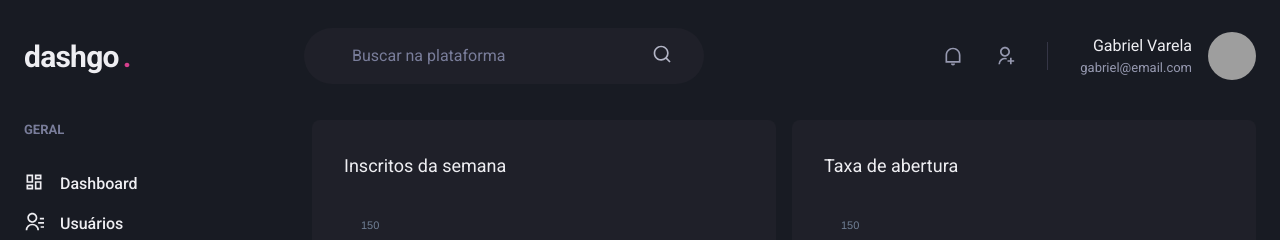
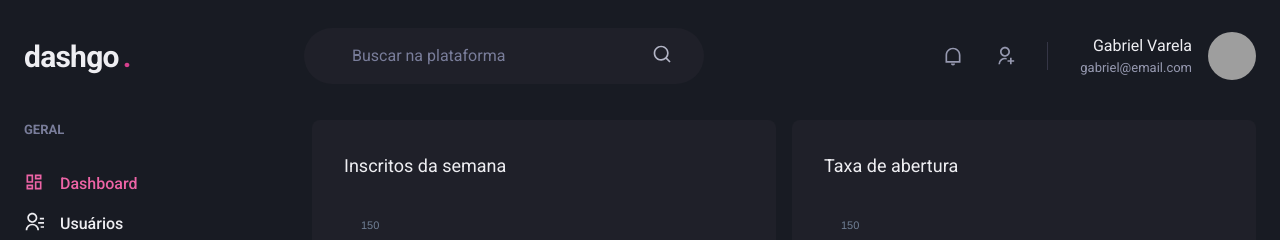
Before and after one commit to gabrielvrl/dashgo, a Next.js app: page /dashboard in a window 1280 px wide. Shown: the top 240 px of the page. Built offline with nearby package versions, Linux system fonts and the light colour scheme; grey boxes are pictures that could not be loaded.

Commit message:
Sinalizando link ativo

```diff
--- /dev/null
+++ b/src/components/ActiveLink.tsx
@@ -0,0 +1,35 @@
+import Link, { LinkProps } from "next/link";
+import { useRouter } from "next/router";
+import { cloneElement, ReactElement } from "react";
+
+interface ActiveLinkProps extends LinkProps {
+  children: ReactElement;
+  shouldMatchExactHref?: boolean;
+}
+
+
+export function ActiveLink({
+  children,
+  shouldMatchExactHref = false,
+  ...rest
+}: ActiveLinkProps) {
+  const { asPath } = useRouter();
+
+  let isActive = false;
+
+  if(shouldMatchExactHref && (asPath === rest.href || asPath === rest.as)) {
+    isActive = true;
+  }
+
+  if(!shouldMatchExactHref && (asPath.startsWith(String(rest.href)) || asPath.startsWith(String(rest.as)))) {
+    isActive = true;
+  }
+
+  return (
+    <Link {...rest}>
+      {cloneElement(children, {
+        color: isActive ? "pink.400" : "gray.50"
+      })}
+    </Link>
+  );
+}
--- a/src/components/Sidebar/NavLink.tsx
+++ b/src/components/Sidebar/NavLink.tsx
@@ -1,6 +1,6 @@
 import { Icon, Link as ChakraLink, Text, LinkProps as ChakraLinkProps } from "@chakra-ui/react";
 import { ElementType } from "react";
-import Link from 'next/link'
+import { ActiveLink } from "../ActiveLink";
 
 interface NavLinkProps extends ChakraLinkProps {
   icon: ElementType;
@@ -10,11 +10,11 @@
 
 export function NavLink({ icon, children, href, ...rest } : NavLinkProps) {
   return (
-    <Link href={href} passHref>
+    <ActiveLink href={href} passHref>
       <ChakraLink display="flex" alignContent="center" {...rest}>
         <Icon as={icon} fontSize="20" />
         <Text ml="4" fontWeight="medium">{children}</Text>
       </ChakraLink>
-    </Link>
+    </ActiveLink>
   );
 }
```
